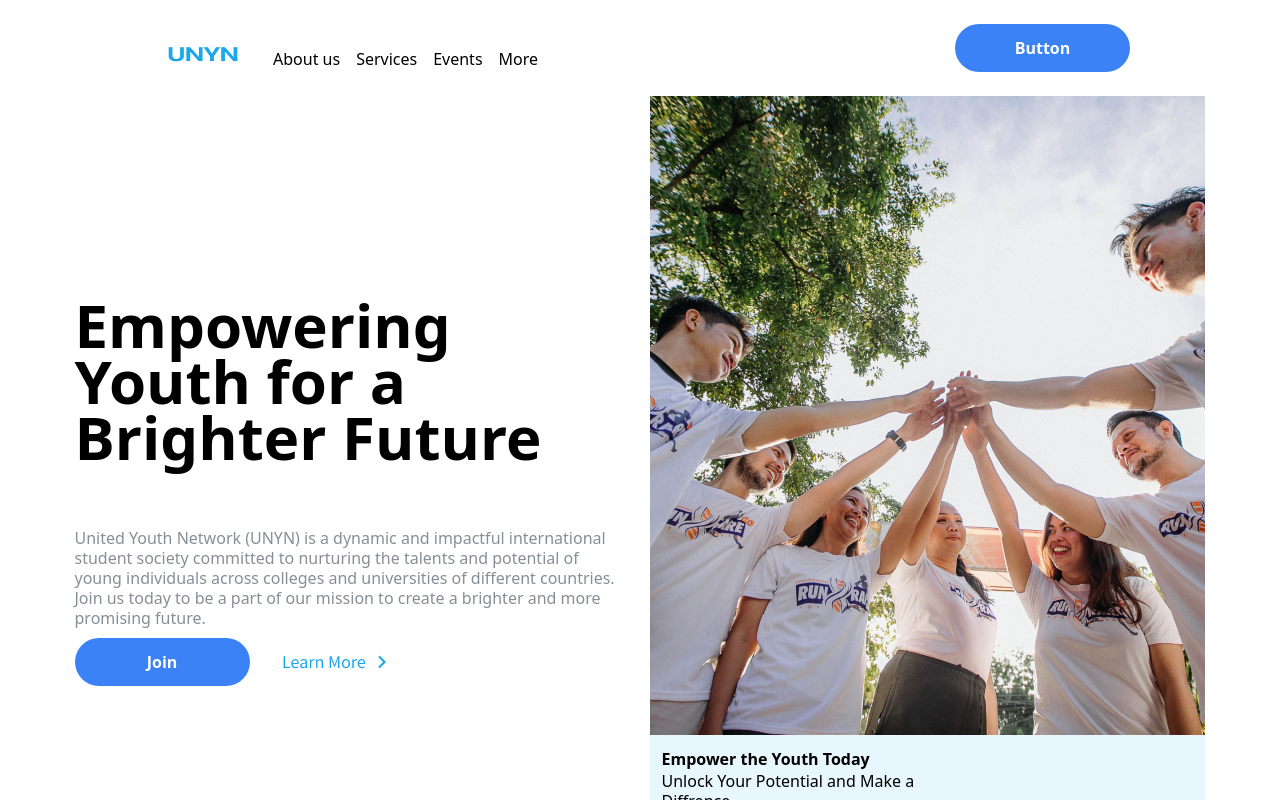
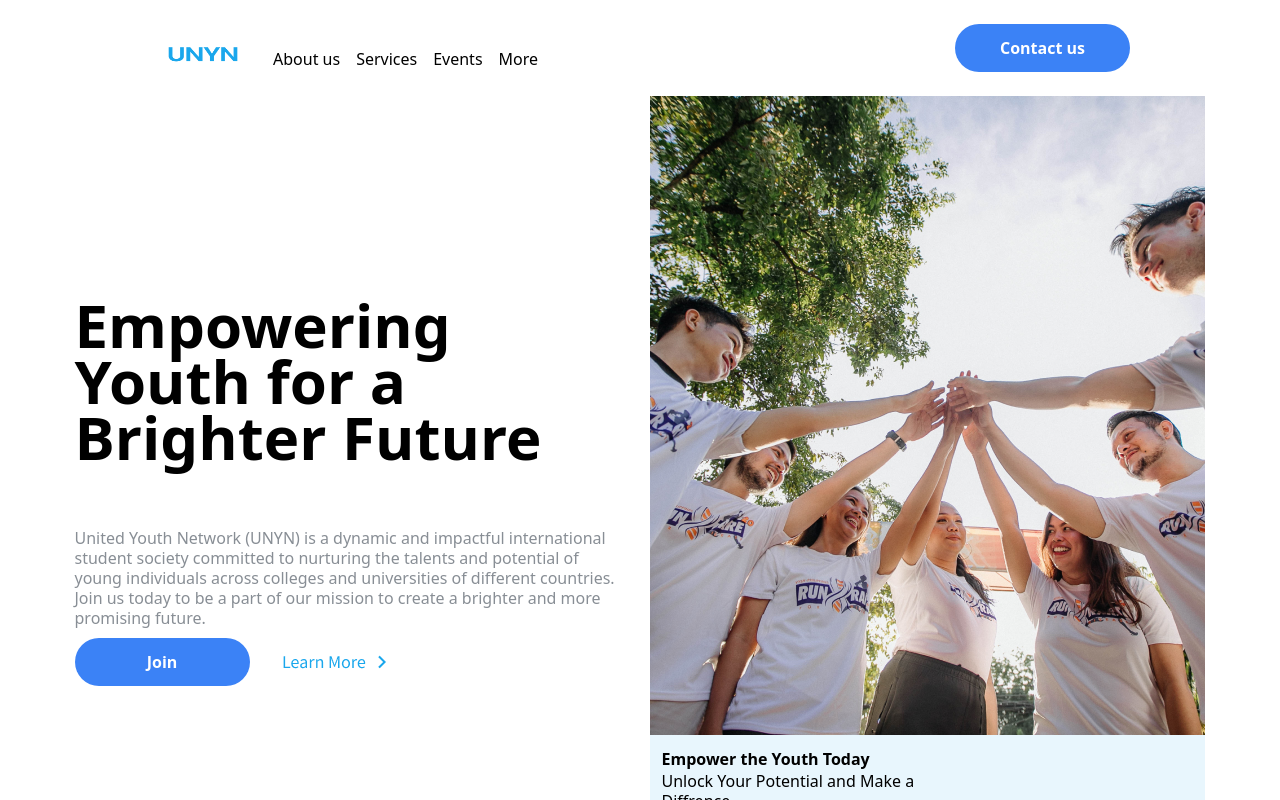
Before and after one commit to roy2pushkar/UNYN-NGO, a React (Create React App) app: page / in a window 1280 px wide. Shown: the top 800 px of the page. Built offline with nearby package versions, Linux system fonts and the light colour scheme.

Commit message:
UNYN assignment

```diff
--- a/src/components/Navbar.jsx
+++ b/src/components/Navbar.jsx
@@ -14,7 +14,7 @@ const Navbar = () =>{
     </div>
     <div>
     <button class="bg-blue-500  text-white font-bold py-2 px-4 rounded-full w-[175px] h-[48px]">
-  Button
+  Contact us
 </button>
     </div>
   </div>
```
